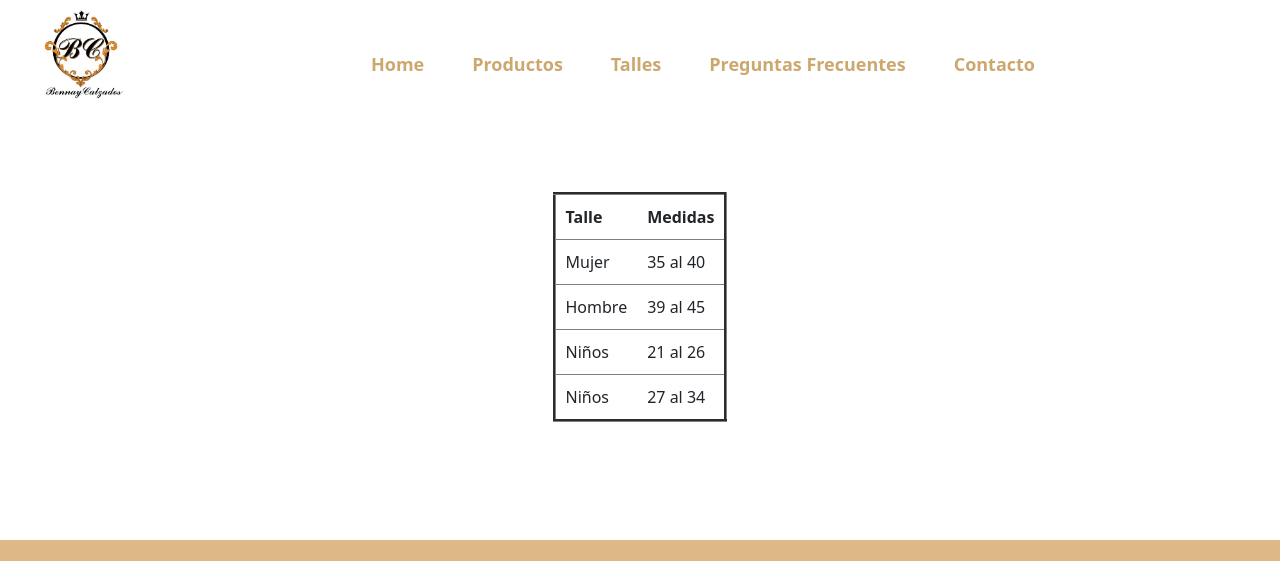
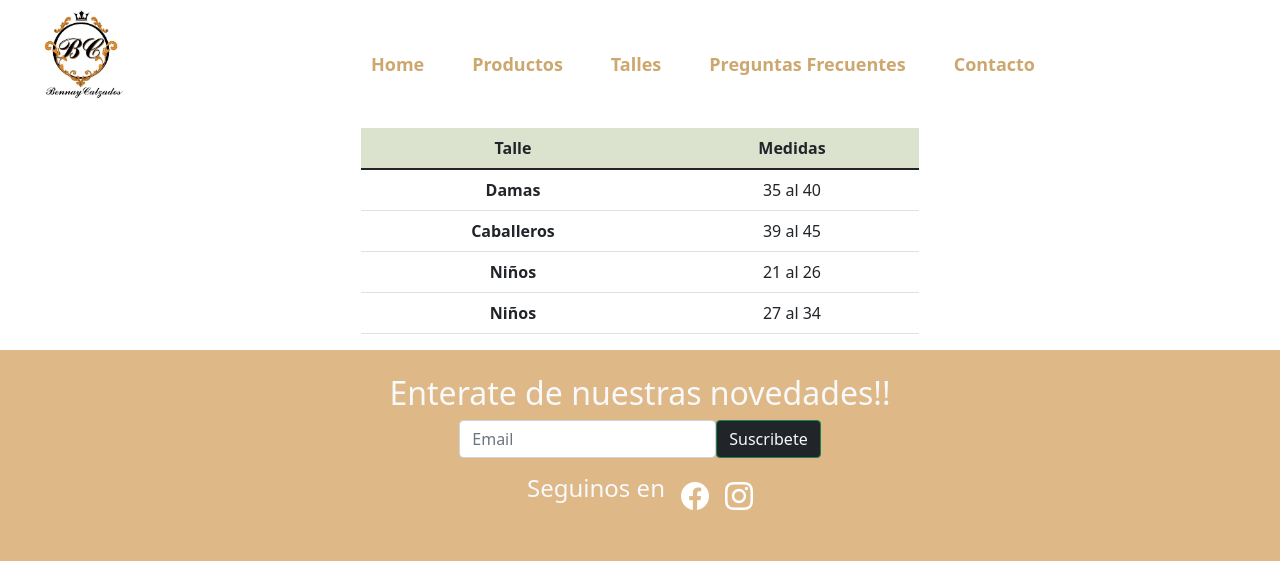
Before and after one commit to Ferluc/proyect-coder, a website: page paginas/talles.html in a window 1280 px wide. Shown: the top 561 px of the page. Drawn offline with nearby package versions, Linux system fonts and the light colour scheme; grey boxes are pictures that could not be loaded.

Commit message:
cambios en tabla

```diff
--- a/paginas/talles.html
+++ b/paginas/talles.html
@@ -34,9 +34,9 @@
                     <span class="navbar-toggler-icon"></span>
                 </button>
                 <div class="collapse navbar-collapse" id="navbarSupportedContent">
-                    <ul class="navbar-nav mx-auto" >
+                    <ul class="navbar-nav mx-auto">
                         <li class="nav-item mx-3">
-                            <a class="nav-link  active"  aria-current="page" href="../index.html">Home</a>
+                            <a class="nav-link  active" aria-current="page" href="../index.html">Home</a>
                         </li>
                         <li class="nav-item mx-3">
                             <a class="nav-link" href="./productos.html">Productos</a>
@@ -60,41 +60,51 @@
 
     </header>
 
-    <main>
-        <section class="table">
-            <table border="3" cellpadding="10" cellspacing="1">
+    <section class="container">
+
+        <div class="col-md-6 mx-auto">
+            <table class="table  table-hover">
+                <thead>
+                    <tr>
+                        <th scope="col">Talle</th>
+                        <th scope="col">Medidas</th>
+                    </tr>
+
+                </thead>
+                <tbody>
 
                     <tr>
-                    <th>Talle</th>
-                    <th>Medidas</th>
+                        <th scope="row">Damas</th>
+                        <td>35 al 40</td>
+
                     </tr>
                     <tr>
-                    <td>Mujer</td>
-                    <td>35 al 40</td>
+                        <th scope="row">Caballeros</th>
+                        <td>39 al 45</td>
                     </tr>
                     <tr>
-                    <td>Hombre</td>
-                    <td>39 al 45</td>
-                </tr>
-
-                <tr>
-                    <td>Niños</td>
+                        <th scope="row">Niños</th>
                         <td>21 al 26</td>
                     </tr>
+                    <tr>
+                        <th scope="row">Niños</th>
+                        <td>27 al 34</td>
+                    </tr>
+                </tbody>
+            </table>
 
-                <tr>
-                    <td>Niños</td>
-                    <td>27 al 34</td>
+        </div>
 
-                </tr>
-            </table>
+
     </section>
 
-    </main>
+
+
+
 
     <footer class="w-100 pt-4" id="footer" style="background-color:burlywood ;">
 
-        <div class="d-flex flex-column align-items-center" >
+        <div class="d-flex flex-column align-items-center">
 
 
             <div>
--- a/scss/_table.scss
+++ b/scss/_table.scss
@@ -1,7 +1,15 @@
-.table{
+body{
+    section{
+        div{
+            table{
+                text-align: center;
+                thead{
 
-    padding-block-start: 5%;
-    padding-block-end: 8%;
-    display:flex;
-    justify-content: center;
+                        background-color: rgba(193, 206, 172, 0.575);
+
+                }
+            }
+
+        }
+    }
 }
```
Also changed, not shown: css/main.css, style.css (deleted). Lines whose indentation alone changed are shown as unchanged.
